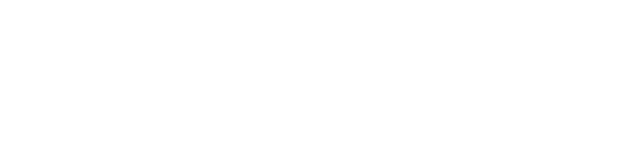
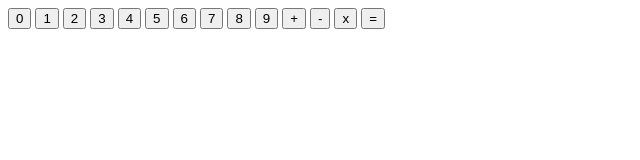
Before and after one commit to Eug92100/OdinCalculator, a plain HTML site: page index.html in a window 1280 px wide. Shown: the whole page, without its empty margins (0-640 px from the left). Drawn offline with Linux system fonts and the light colour scheme.

Commit message:
created the buttons and the screen of the calculator

```diff
--- a/index.html
+++ b/index.html
@@ -9,6 +9,22 @@
     <script src="main.js"></script>
 </head>
 <body>
-
+    <div class = "screen"></div>
+    <div class = "buttons">
+        <button value="0">0</button>
+        <button value="1">1</button>
+        <button value="2">2</button>
+        <button value="3">3</button>
+        <button value="4">4</button>
+        <button value="5">5</button>
+        <button value="6">6</button>
+        <button value="7">7</button>
+        <button value="8">8</button>
+        <button value="9">9</button>
+        <button value="plus">+</button>
+        <button value="minus">-</button>
+        <button value="times">x</button>
+        <button value="equals">=</button>
+    </div>
 </body>
 </html>
```
